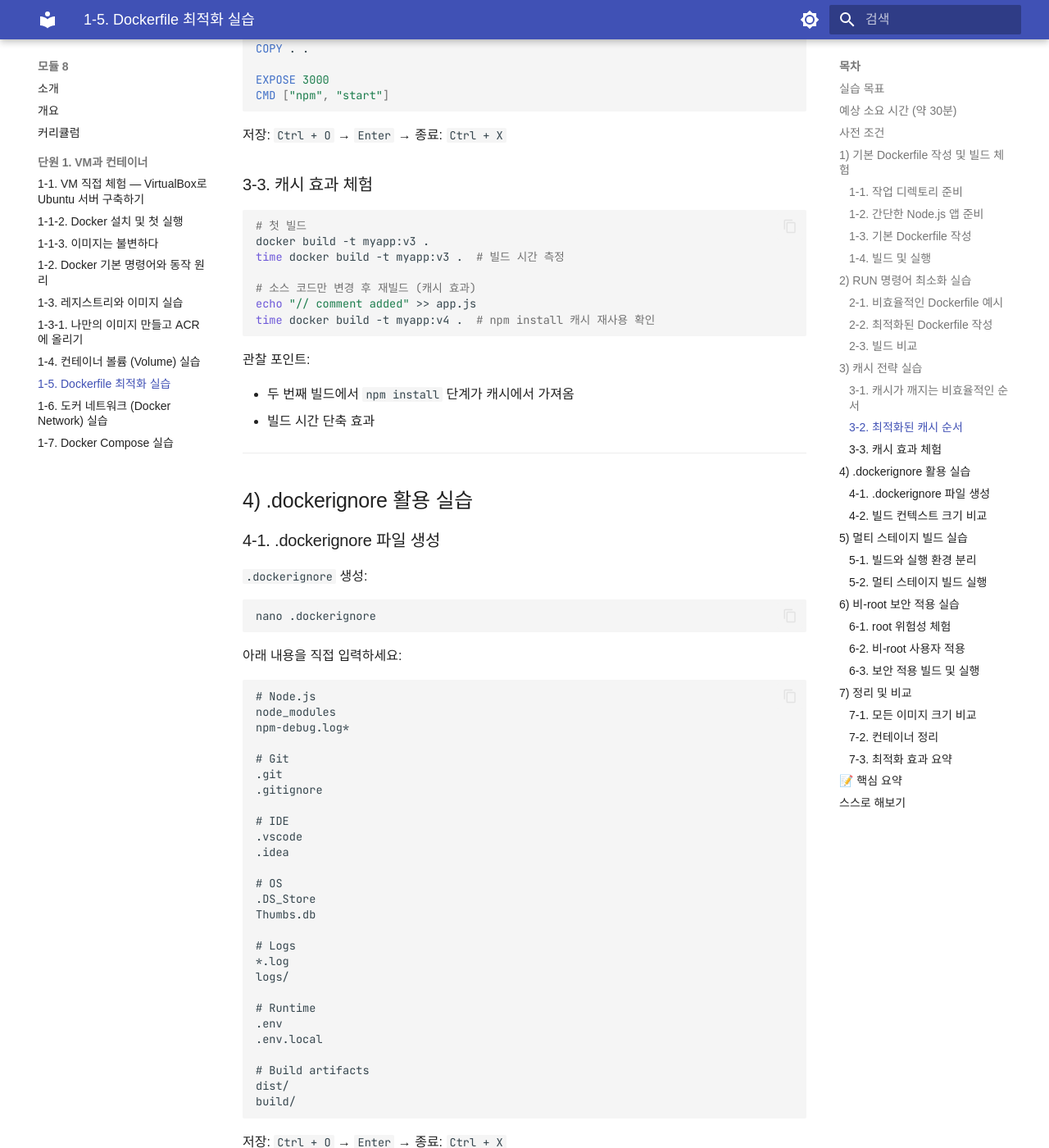
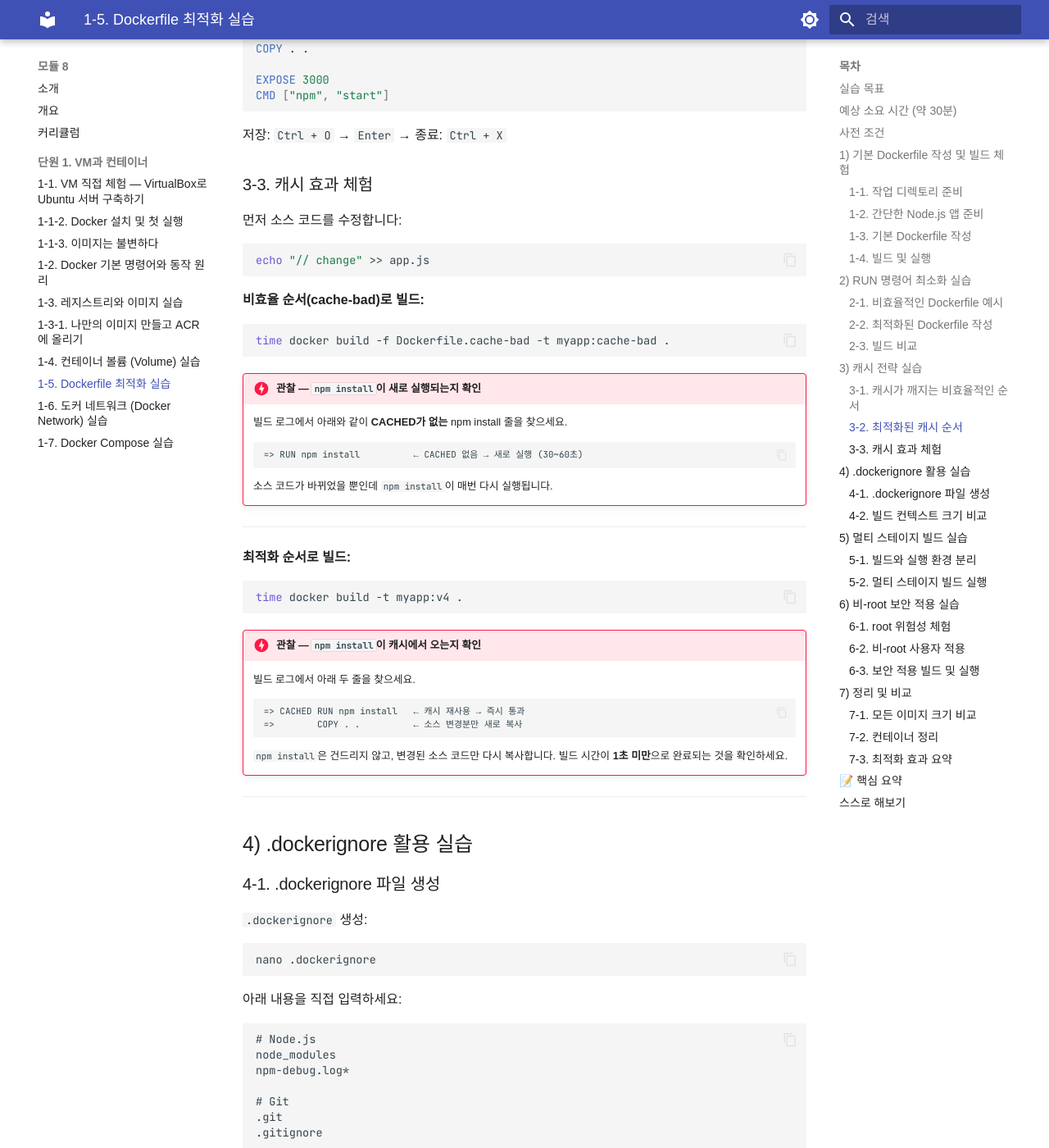
Before and after one commit to skilleat-labs/docker-k8s-labs, an MkDocs documentation site: the page built from docs/modules/module8/1-5.md, in a window 1280 px wide and 1400 px high, scrolled down 5583 px. Shown: the whole window at 82% size. Built offline with MkDocs 1.6.1 and Material for MkDocs 9.7.7, drawn with Linux system fonts in a browser that asks for light colours; some web fonts are replaced.

Commit message:
1-5: 캐시 효과 체험 비교 대상 수정 및 관찰 포인트 강조
- cache-bad vs 최적화 버전 직접 비교로 변경
- 각 빌드 후 무엇을 봐야 하는지 danger callout으로 강조

Co-Authored-By: Claude Sonnet 4.6 <noreply@anthropic.com>

````diff
--- a/docs/modules/module8/1-5.md
+++ b/docs/modules/module8/1-5.md
@@ -278,20 +278,45 @@ CMD ["npm", "start"]
 
 ### 3-3. 캐시 효과 체험
 
+먼저 소스 코드를 수정합니다:
+
 ```bash
-# 첫 빌드
-docker build -t myapp:v3 .
-time docker build -t myapp:v3 .  # 빌드 시간 측정
-
-# 소스 코드만 변경 후 재빌드 (캐시 효과)
-echo "// comment added" >> app.js
-time docker build -t myapp:v4 .  # npm install 캐시 재사용 확인
+echo "// change" >> app.js
 ```
 
-관찰 포인트:
+**비효율 순서(cache-bad)로 빌드:**
 
-- 두 번째 빌드에서 `npm install` 단계가 캐시에서 가져옴
-- 빌드 시간 단축 효과
+```bash
+time docker build -f Dockerfile.cache-bad -t myapp:cache-bad .
+```
+
+!!! danger "관찰 — `npm install`이 새로 실행되는지 확인"
+    빌드 로그에서 아래와 같이 **CACHED가 없는** npm install 줄을 찾으세요.
+
+    ```
+    => RUN npm install          ← CACHED 없음 → 새로 실행 (30~60초)
+    ```
+
+    소스 코드가 바뀌었을 뿐인데 `npm install`이 매번 다시 실행됩니다.
+
+---
+
+**최적화 순서로 빌드:**
+
+```bash
+time docker build -t myapp:v4 .
+```
+
+!!! danger "관찰 — `npm install`이 캐시에서 오는지 확인"
+    빌드 로그에서 아래 두 줄을 찾으세요.
+
+    ```
+    => CACHED RUN npm install   ← 캐시 재사용 → 즉시 통과
+    =>        COPY . .          ← 소스 변경분만 새로 복사
+    ```
+
+    `npm install`은 건드리지 않고, 변경된 소스 코드만 다시 복사합니다.
+    빌드 시간이 **1초 미만**으로 완료되는 것을 확인하세요.
 
 ---
 
````
